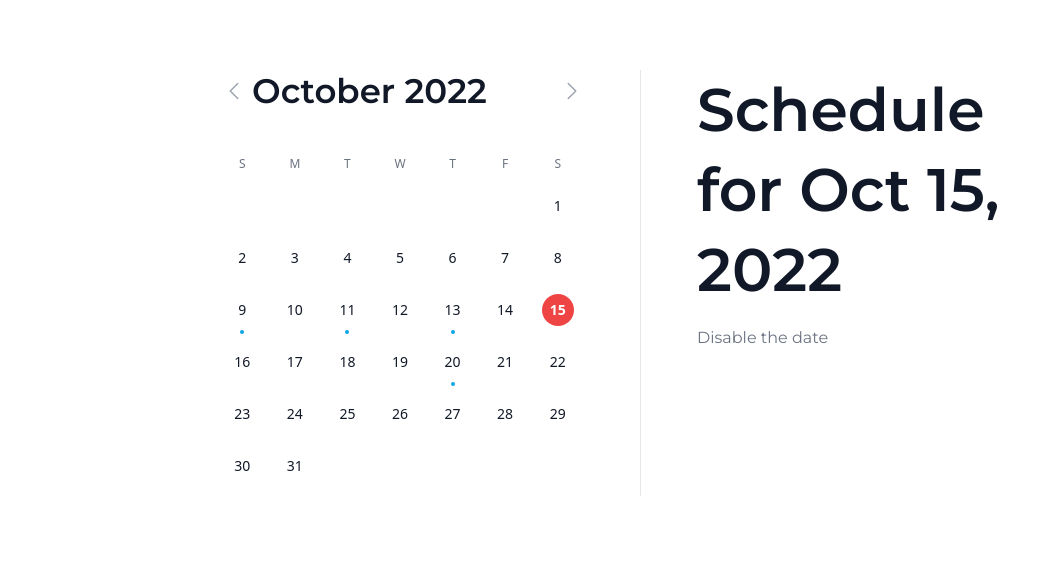
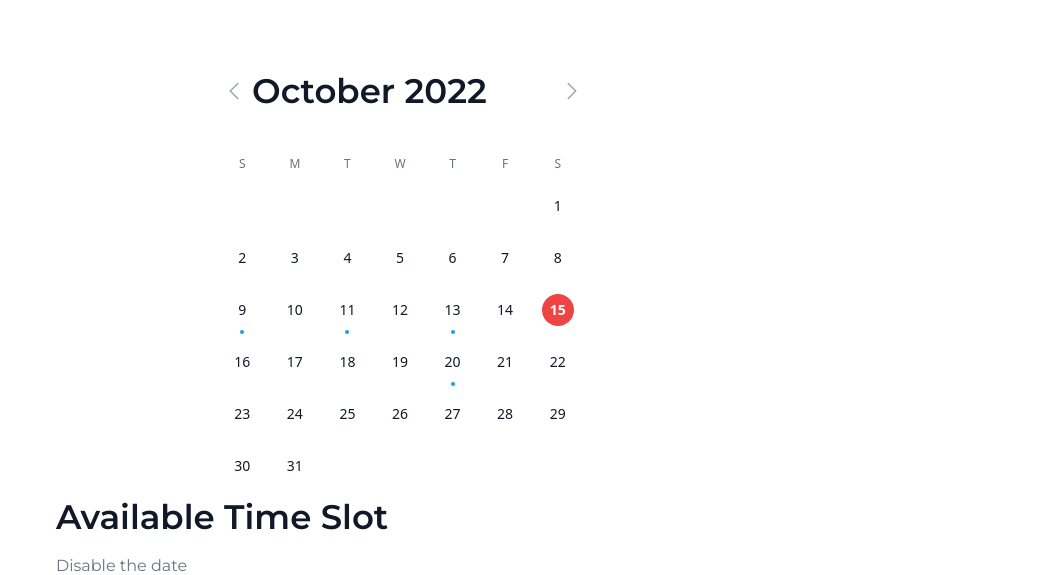
Before and after one commit to JasonXB/EF_Clone, a Next.js app: page /book-meeting/412 in a window 1280 px wide. Shown: the part 408-983 px from the top of the page, without its empty margins (0-1060 px from the left). Before the commit the page ends 904 px from the top, so only its background shows below. Built offline with nearby package versions, Linux system fonts and the light colour scheme; what tw-elements would draw is missing.

Commit message:
Calendar Context done

```diff
--- a/pages/DevTest/calendarPage.jsx
+++ b/pages/DevTest/calendarPage.jsx
@@ -17,6 +17,7 @@ The files that this branch is working on:
 - TimeSlot Component
 - Calendar Page
 - Book Meeting Context
+- Calendar Context
 
 Once the testing is all good you may delete the following before merging:
 - uninstall unsplash JS dependency in the package.json
--- a/pages/_app.tsx
+++ b/pages/_app.tsx
@@ -1,6 +1,7 @@
 import '../styles/globals.css';
 import type { AppProps } from 'next/app';
 import { SearchProvider } from '../state-management/ReactContext/SearchContext';
+import { CalendarProvider } from '../state-management/ReactContext/CalendarContext';
 import { Provider } from 'react-redux';
 import ReduxStore from '../state-management/ReduxToolkit/store';
 
@@ -10,7 +11,9 @@ function MyApp({ Component, pageProps }: AppProps) {
     <Provider store={ReduxStore}>
       {/* SearchProvider: current Context API provider (for filter search functionality) */}
       <SearchProvider>
-        <Component {...pageProps} />
+        <CalendarProvider>
+          <Component {...pageProps} />
+        </CalendarProvider>
       </SearchProvider>
     </Provider>
   );
--- a/pages/book-meeting/[id].jsx
+++ b/pages/book-meeting/[id].jsx
@@ -1,8 +1,14 @@
+import { useContext } from 'react';
 import { useRouter } from 'next/router';
 import Image from 'next/image';
+import { format, isSameDay, parseISO } from 'date-fns';
 import mentorsData from '../../src/util/mentors.json';
 import Calendar from '../../src/components/calendar/Calendar';
+import TimeSlot from '../../src/components/TimeSlot';
 
+import { CalendarContext } from '../../state-management/ReactContext/CalendarContext';
+
+//find the json data of the mentor selected and store it in the props
 export async function getStaticProps(staticProps) {
   const params = staticProps.params;
   return {
@@ -37,6 +43,14 @@ const bookMeeting = (props) => {
 
   const { name, imgUrl, meeting_availability } = props.mentor;
 
+  const { selectedDay } = useContext(CalendarContext);
+
+  //find if the mentor has availabilities on the selected date by comparing the date selected and the date in the json data
+  const selectedDayAvailability = (availabilities) =>
+    availabilities.filter((availability) =>
+      isSameDay(parseISO(availability.startDatetime), selectedDay)
+    );
+
   return (
     <>
       <div>this is book meeting page</div>
@@ -47,7 +61,26 @@ const bookMeeting = (props) => {
         height={360}
         alt={name}
       />
-      <Calendar meetingAvailability={meeting_availability} />
+      <Calendar availability={meeting_availability} />
+
+      <section className="mt-12 md:mt-0 md:pl-14">
+        {/* -- AVAILABILITY HEADER -- */}
+        <h4 className="font-semibold text-gray-900">Available Time Slot</h4>
+        {/* -- */}
+        {/* -- DISPLAY AVAILABILTIES -- */}
+        <ol className="mt-4 space-y-1 text-sm leading-6 text-gray-500">
+          {selectedDayAvailability(meeting_availability.specific).length > 0 ? (
+            selectedDayAvailability(meeting_availability.specific).map(
+              (availability) => (
+                <TimeSlot meeting={availability} key={availability.id} />
+              )
+            )
+          ) : (
+            <p>Disable the date</p>
+          )}
+        </ol>
+        {/* -- */}
+      </section>
     </>
   );
 };
--- a/src/components/calendar/Calendar.jsx
+++ b/src/components/calendar/Calendar.jsx
@@ -1,94 +1,26 @@
-// import { Menu, Transition } from '@headlessui/react';
-// import { DotsVerticalIcon } from '@heroicons/react/outline';
+import { useContext } from 'react';
+import { add, format } from 'date-fns';
+import DateSlot from './DateSlot';
+import { CalendarContext } from '../../../state-management/ReactContext/CalendarContext';
 
-import {
-  add,
-  eachDayOfInterval,
-  endOfMonth,
-  format,
-  isSameDay,
-  parse,
-  parseISO,
-  startOfToday,
-} from 'date-fns';
-import { Fragment, useState } from 'react';
+export default function Calendar({ availability }) {
+  const {
+    selectedDay,
+    setSelectedDay,
+    setCurrentMonth,
+    firstDayCurrentMonth,
+    days,
+  } = useContext(CalendarContext);
 
-import DateSlot from './DateSlot';
-
-import TimeSlot from '../TimeSlot';
-
-// const meetings = [
-//   {
-//     id: 1,
-//     name: 'Leslie Alexander',
-//     imageUrl:
-//       'https://images.unsplash.com/photo-1494790108377-be9c29b29330?ixlib=rb-1.2.1&ixid=eyJhcHBfaWQiOjEyMDd9&auto=format&fit=facearea&facepad=2&w=256&h=256&q=80',
-//     startDatetime: '2022-10-11T13:00',
-//     endDatetime: '2022-10-11T14:30',
-//   },
-//   {
-//     id: 2,
-//     name: 'Michael Foster',
-//     imageUrl:
-//       'https://images.unsplash.com/photo-1519244703995-f4e0f30006d5?ixlib=rb-1.2.1&ixid=eyJhcHBfaWQiOjEyMDd9&auto=format&fit=facearea&facepad=2&w=256&h=256&q=80',
-//     startDatetime: '2022-10-20T09:00',
-//     endDatetime: '2022-10-20T11:30',
-//   },
-//   {
-//     id: 3,
-//     name: 'Dries Vincent',
-//     imageUrl:
-//       'https://images.unsplash.com/photo-1506794778202-cad84cf45f1d?ixlib=rb-1.2.1&ixid=eyJhcHBfaWQiOjEyMDd9&auto=format&fit=facearea&facepad=2&w=256&h=256&q=80',
-//     startDatetime: '2022-10-20T17:00',
-//     endDatetime: '2022-10-20T18:30',
-//   },
-//   {
-//     id: 4,
-//     name: 'Leslie Alexander',
-//     imageUrl:
-//       'https://images.unsplash.com/photo-1494790108377-be9c29b29330?ixlib=rb-1.2.1&ixid=eyJhcHBfaWQiOjEyMDd9&auto=format&fit=facearea&facepad=2&w=256&h=256&q=80',
-//     startDatetime: '2022-10-09T13:00',
-//     endDatetime: '2022-10-09T14:30',
-//   },
-//   {
-//     id: 5,
-//     name: 'Michael Foster',
-//     imageUrl:
-//       'https://images.unsplash.com/photo-1519244703995-f4e0f30006d5?ixlib=rb-1.2.1&ixid=eyJhcHBfaWQiOjEyMDd9&auto=format&fit=facearea&facepad=2&w=256&h=256&q=80',
-//     startDatetime: '2022-10-13T14:00',
-//     endDatetime: '2022-10-13T14:30',
-//   },
-// ];
-
-export default function Calendar({ meetingAvailability }) {
-  let today = startOfToday(); //Mon Oct 17 2022 00:00:00 GMT-0700 (Pacific Daylight Time)
-  let [selectedDay, setSelectedDay] = useState(today); //must be in Calendar Context
-  let [currentMonth, setCurrentMonth] = useState(format(today, 'MMM-yyyy')); //Oct-2022
-  let firstDayCurrentMonth = parse(currentMonth, 'MMM-yyyy', new Date()); //Sat Oct 01 2022 00:00:00 GMT-0700 (Pacific Daylight Time)
-
-  //get the days of the current month selected
-  let days = eachDayOfInterval({
-    start: firstDayCurrentMonth,
-    end: endOfMonth(firstDayCurrentMonth),
-  });
-
-  function previousMonth() {
+  const previousMonth = () => {
     let firstDayNextMonth = add(firstDayCurrentMonth, { months: -1 });
     setCurrentMonth(format(firstDayNextMonth, 'MMM-yyyy'));
-  }
+  };
 
-  function nextMonth() {
+  const nextMonth = () => {
     let firstDayNextMonth = add(firstDayCurrentMonth, { months: 1 });
     setCurrentMonth(format(firstDayNextMonth, 'MMM-yyyy'));
-  }
-
-  //find if there are meetings on the selected date by comparing the date selected and the date in the json data
-  const selectedDayMeetings = (meetingAvailability) =>
-    meetingAvailability.filter((meeting) =>
-      isSameDay(parseISO(meeting.startDatetime), selectedDay)
-    );
-
-  console.log(meetingAvailability);
+  };
 
   return (
     <div className="pt-16">
@@ -167,35 +99,12 @@ export default function Calendar({ meetingAvailability }) {
                   key={day}
                   day={day}
                   dayIndex={dayIdx}
-                  meetings={meetingAvailability.specific}
-                  selectedDay={selectedDay}
-                  setSelectedDay={setSelectedDay}
-                  firstDayCurrentMonth={firstDayCurrentMonth}
+                  meetings={availability.specific}
                 />
               ))}
             </div>
             {/* -- */}
           </div>
-          <section className="mt-12 md:mt-0 md:pl-14">
-            {/* -- AVAILABILITY HEADER -- */}
-            <h2 className="font-semibold text-gray-900">
-              Schedule for{' '}
-              <time dateTime={format(selectedDay, 'yyyy-MM-dd')}>
-                {format(selectedDay, 'MMM dd, yyy')}
-              </time>
-            </h2>
-            {/* -- */}
-            {/* -- DISPLAY AVAILABILTIES -- */}
-            <ol className="mt-4 space-y-1 text-sm leading-6 text-gray-500">
-              {selectedDayMeetings(meetingAvailability.specific).length > 0 ? (
-                selectedDayMeetings(meetingAvailability.specific).map(
-                  (meeting) => <TimeSlot meeting={meeting} key={meeting.id} />
-                )
-              ) : (
-                <p>Disable the date</p>
-              )}
-            </ol>
-          </section>
         </div>
       </div>
     </div>
--- a/src/components/calendar/DateSlot.jsx
+++ b/src/components/calendar/DateSlot.jsx
@@ -1,3 +1,4 @@
+import { useContext } from 'react';
 import {
   format,
   getDay,
@@ -7,6 +8,8 @@ import {
   isToday,
   parseISO,
 } from 'date-fns';
+
+import { CalendarContext } from '../../../state-management/ReactContext/CalendarContext';
 
 function classNames(...classes) {
   return classes.filter(Boolean).join(' ');
@@ -21,14 +24,10 @@ let colStartClasses = [
   'col-start-7',
 ];
 
-const DateSlot = ({
-  day,
-  dayIndex,
-  meetings,
-  selectedDay,
-  setSelectedDay,
-  firstDayCurrentMonth,
-}) => {
+const DateSlot = ({ day, dayIndex, meetings }) => {
+  const { selectedDay, setSelectedDay, firstDayCurrentMonth } =
+    useContext(CalendarContext);
+
   return (
     <div
       key={day.toString()}
--- /dev/null
+++ b/state-management/ReactContext/CalendarContext.jsx
@@ -0,0 +1,50 @@
+import { createContext, useState } from 'react';
+
+import {
+  add,
+  eachDayOfInterval,
+  endOfMonth,
+  format,
+  isSameDay,
+  parse,
+  parseISO,
+  startOfToday,
+} from 'date-fns';
+
+export const CalendarContext = createContext({
+  today: new Date(),
+  selectedDay: new Date(),
+  setSelectedDay: () => {},
+  currentMonth: new Date(),
+  setCurrentMonth: () => {},
+  firstDayCurrentMonth: new Date(),
+  days: [],
+});
+
+export const CalendarProvider = ({ children }) => {
+  const today = startOfToday();
+  const [selectedDay, setSelectedDay] = useState(today); //Mon Oct 17 2022 00:00:00 GMT-0700 (Pacific Daylight Time)
+  const [currentMonth, setCurrentMonth] = useState(format(today, 'MMM-yyyy')); //Oct-2022
+  let firstDayCurrentMonth = parse(currentMonth, 'MMM-yyyy', new Date()); //Sat Oct 01 2022 00:00:00 GMT-0700 (Pacific Daylight Time)
+
+  //get the the array of days of the current month selected
+  let days = eachDayOfInterval({
+    start: firstDayCurrentMonth,
+    end: endOfMonth(firstDayCurrentMonth),
+  });
+
+  const value = {
+    selectedDay,
+    setSelectedDay,
+    currentMonth,
+    setCurrentMonth,
+    firstDayCurrentMonth,
+    days,
+  };
+
+  return (
+    <CalendarContext.Provider value={value}>
+      {children}
+    </CalendarContext.Provider>
+  );
+};
```
